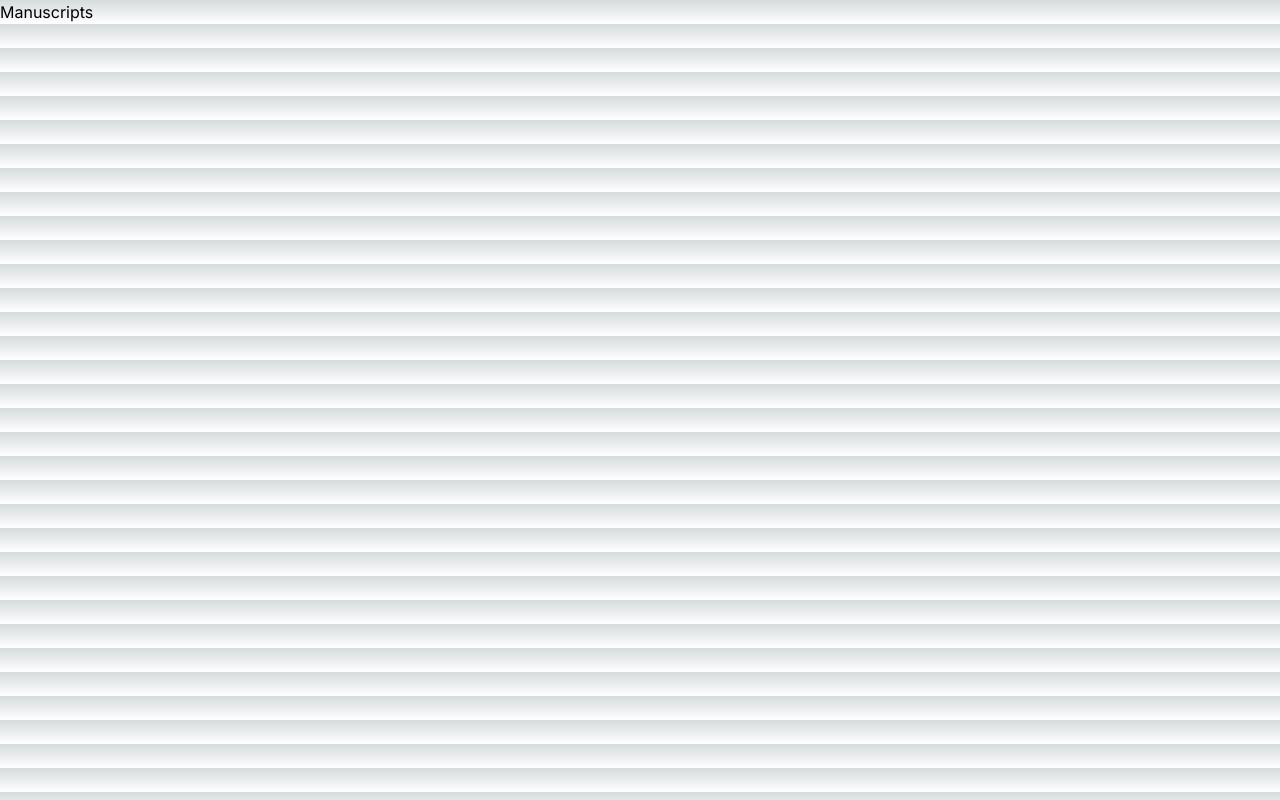
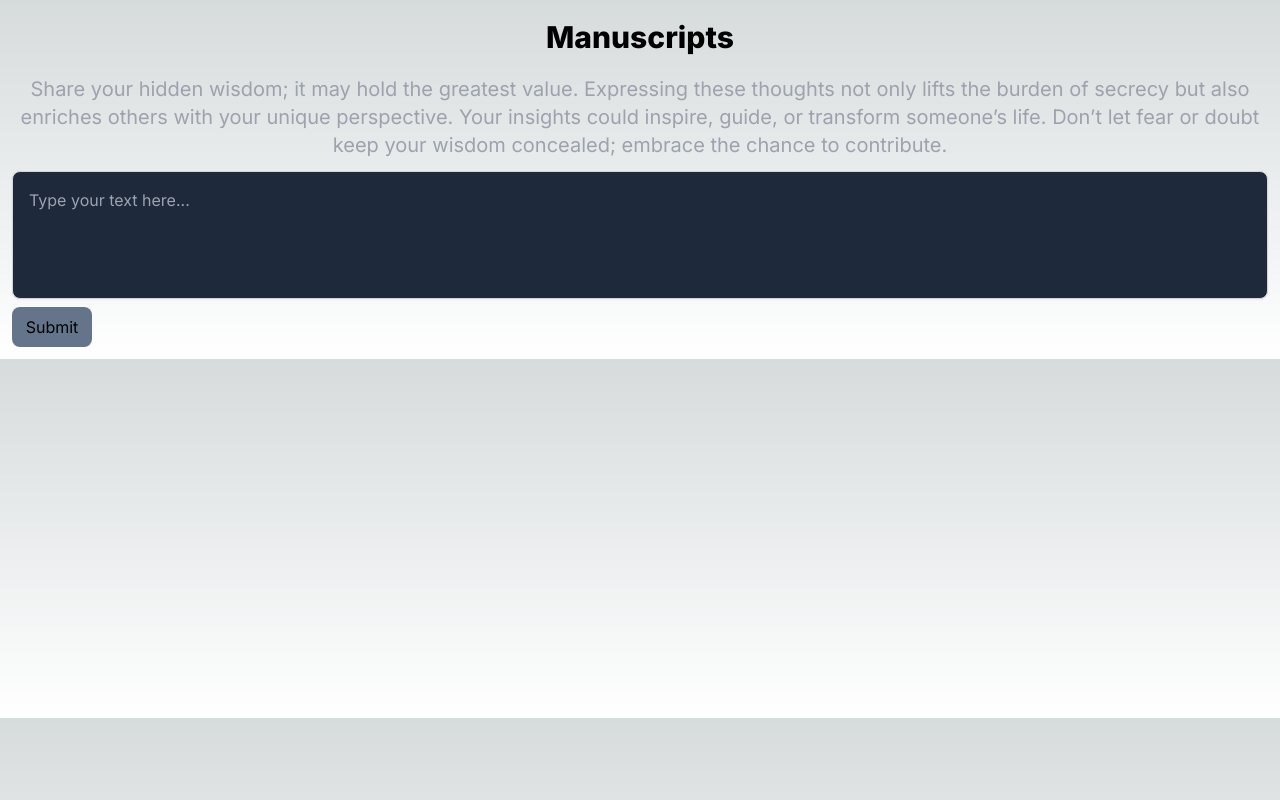
Before and after one commit to gauravnumber/manuscripts, a Next.js app: page / in a window 1280 px wide. Built offline with nearby package versions, Linux system fonts and the light colour scheme.

Commit message:
ui is ready.

```diff
--- a/app/globals.css
+++ b/app/globals.css
@@ -31,3 +31,7 @@ body {
     text-wrap: balance;
   }
 }
+
+.head_text {
+  @apply mt-5 text-3xl font-extrabold leading-[1.15];
+}
--- a/app/page.jsx
+++ b/app/page.jsx
@@ -1,9 +1,38 @@
-import Image from "next/image";
+"use client";
+
+import { useState } from "react";
 
 export default function Home() {
+  const [text, setText] = useState("");
+
+  const handleChange = (event) => {
+    setText(event.target.value);
+  };
+
+
   return (
-    <main>
-      <header>Manuscripts</header>
+    <main className="w-full flex flex-col">
+      <header className="head_text  text-center">Manuscripts</header>
+      <p className="mt-5 px-3 text-gray-400  text-center sm:text-xl">
+        Share your hidden wisdom; it may hold the greatest value. Expressing
+        these thoughts not only lifts the burden of secrecy but also enriches
+        others with your unique perspective. Your insights could inspire, guide,
+        or transform someone’s life. Don’t let fear or doubt keep your wisdom
+        concealed; embrace the chance to contribute.
+      </p>
+      <form className="w-full p-3 flex flex-col gap-2">
+        <textarea
+          value={text}
+          onChange={handleChange}
+          className="text-slate-300  h-32 p-4 border bg-slate-800 border-gray-300 rounded-lg shadow-sm focus:outline-none focus:ring-2 focus:ring-blue-500 resize-none"
+          placeholder="Type your text here..."
+        />
+        <input
+          type="submit"
+          value="Submit"
+          className="bg-slate-500 p-2 rounded-lg w-20 "
+        />
+      </form>
     </main>
   );
 }
```
